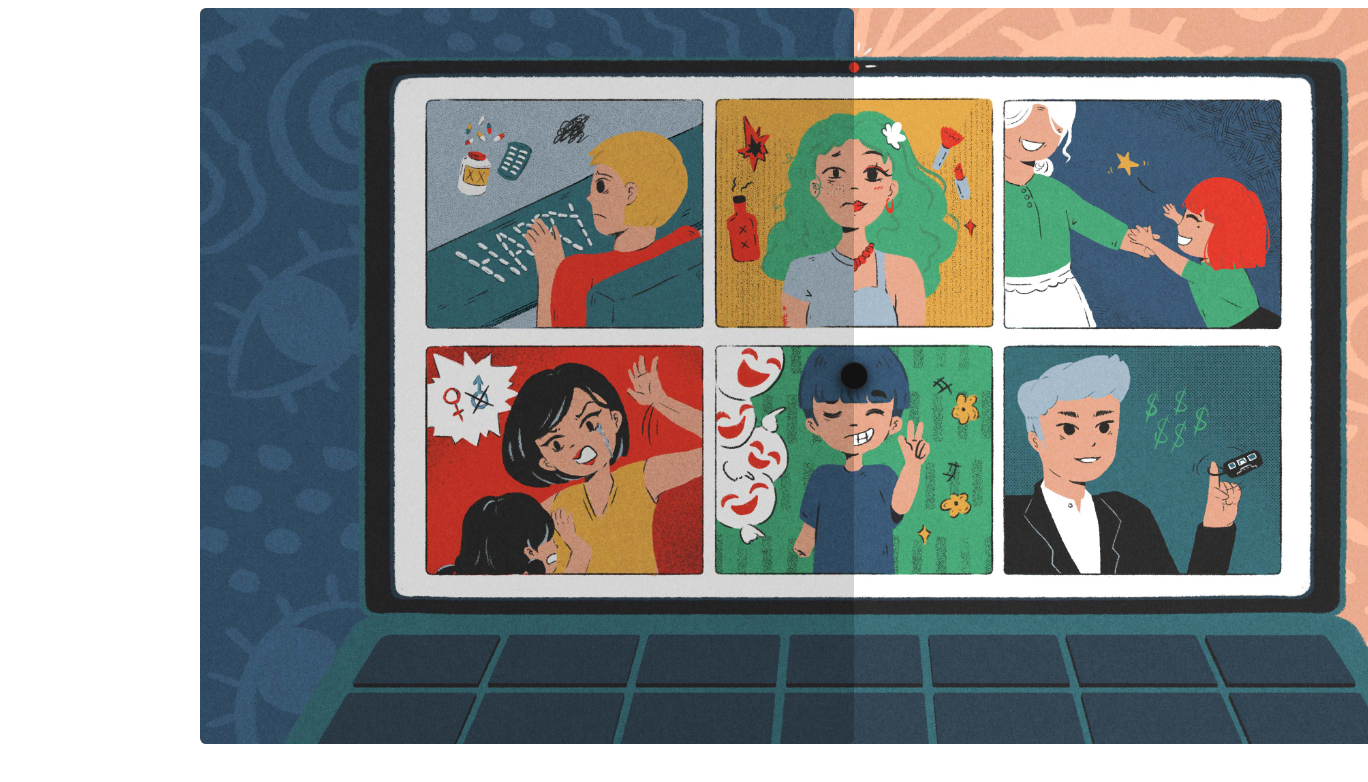
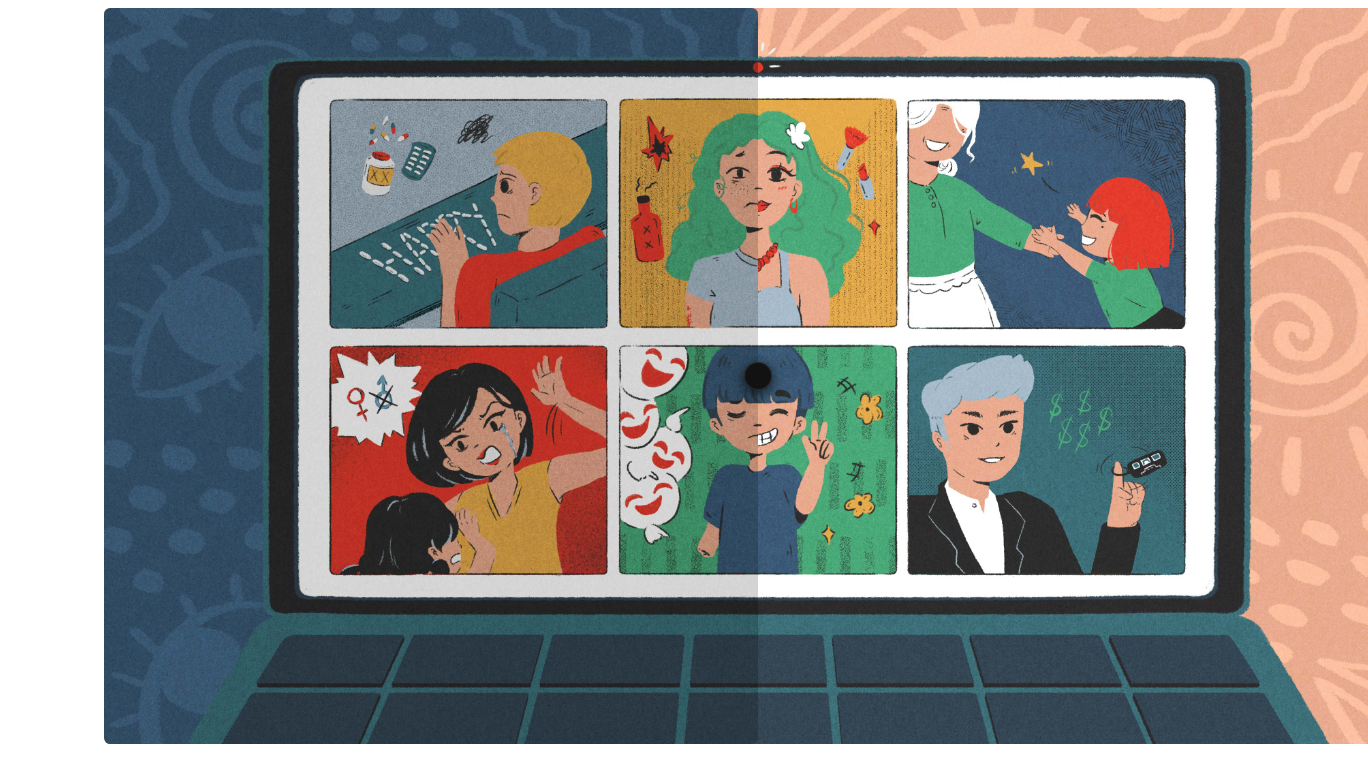
Before and after one commit to hongngoctran20/when-the-cam-goes-off, a plain HTML site: page index.html in a window 1280 px wide. Shown: the whole page, 1368 px wide, since content can reach past the window. Drawn offline with Linux system fonts and the light colour scheme.

Commit message:
Update index.html

```diff
--- a/index.html
+++ b/index.html
@@ -4,7 +4,6 @@
         <meta name="viewport" content="width=device-width, initial-scale=1.0">
     </head>
     <body>
-        <div class="banner">
         <div class="compare">
             <div class="compare__image">
             <img src="image/light.jpg">
@@ -12,7 +11,6 @@
             <div class="compare__image compare__overlay">
             <img src="image/dark.jpg">
             </div>
-        </div>
         </div>
     </body>
 </html>
@@ -22,13 +20,6 @@
 :root {
   --slider-width: 81.78rem;
   --slider-height: 46rem;
-}
-
-.banner {
-  height: 100%;
-  width: 100%;
-  margin-left: 6rem;
-  margin-right: 6rem;
 }
 
 .compare {
```
